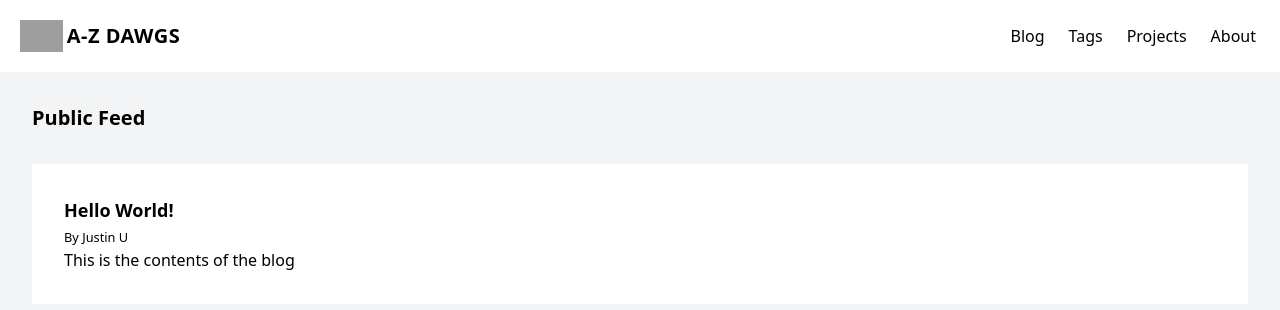
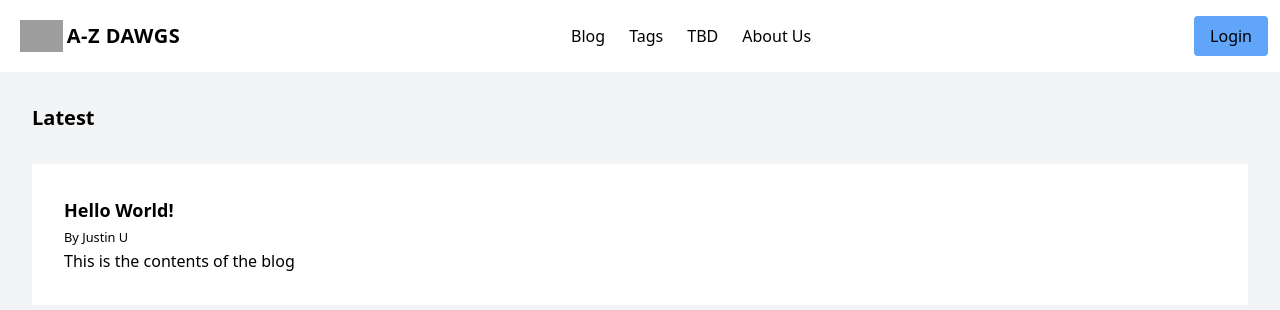
Before and after one commit to ungjus/A2Z-Dawgs, a Next.js app: page / in a window 1280 px wide. Shown: the top 310 px of the page. Built offline with nearby package versions, Linux system fonts and the light colour scheme; grey boxes are pictures that could not be loaded.

Commit message:
Modified navbar to have new log in button

```diff
--- a/components/Layout.tsx
+++ b/components/Layout.tsx
@@ -6,10 +6,10 @@ type Props = {
 };
 
 const Layout = (props: { children: ReactNode }) => (
-  <html>
+  <div>
     <Navbar/>
     <div className="px-8 py-0">{props.children}</div>
-  </html>
+  </div>
 );
 
 export default Layout;
--- /dev/null
+++ b/components/Login.tsx
@@ -0,0 +1,20 @@
+import React from 'react';
+
+interface LoginProps {
+  isMobile?: boolean; // Prop to determine if it's a mobile view
+  active?: boolean;
+}
+
+const Login = ({ isMobile = false, active = false}: LoginProps) => {
+  const buttonStyle = isMobile
+    ? `lg:hidden lg:w-full w-full justify-center p-2 bg-blue-400 rounded text-black hover:bg-blue-300 ${active ? 'block' : 'hidden'}`
+    : `lg:inline-flex hidden ml-4 py-2 px-4 bg-blue-400 rounded text-black hover:bg-blue-300 ${active ? 'hidden' : ''}`;
+
+  return (
+    <button className={buttonStyle} onClick={() => console.log("clicked")}>
+      Login
+    </button>
+  );
+};
+
+export default Login;
--- a/components/Navbar.tsx
+++ b/components/Navbar.tsx
@@ -1,12 +1,13 @@
 import Link from 'next/link';
 import { useState } from 'react';
+import Login from './Login'
 
 const navLinks = [
     { href: '/', title: 'Home' },
     { href: '/blog', title: 'Blog' },
     { href: '/tags', title: 'Tags' },
-    { href: '/projects', title: 'Projects' },
-    { href: '/about', title: 'About' },
+    { href: '/tbd', title: 'TBD' },
+    { href: '/about', title: 'About Us' },
 ]
 
 
@@ -33,9 +34,10 @@ const Navbar = (): JSX.Element => {
 
             {/* Right Side: Hamburger Menu Button */}
             <button
-                    className=' inline-flex p-3 hover:bg-gray-200 rounded lg:hidden text-black ml-auto outline-none'
+                className='inline-flex p-3 hover:bg-gray-200 rounded lg:hidden text-black ml-auto outline-none'
                 onClick={handleClick}
             >
+
                 <svg
                     className='w-6 h-6'
                     fill='none'
@@ -52,26 +54,32 @@ const Navbar = (): JSX.Element => {
                 </svg>
             </button>
 
-                {/* Right Side: Show button and links */}
+            {/* Nav Links and Log in Button*/}
             <div
                 className={`${active ? '' : 'hidden'
                     }   w-full lg:inline-flex lg:flex-grow lg:w-auto`}
             >
-                    <div className="lg:inline-flex lg:flex-row lg:ml-auto lg:w-auto w-full lg:items-center items-start  flex flex-col lg:h-auto">
-                        <ul>
+                <div className="lg:inline-flex lg:flex-row lg:w-full w-full lg:items-center items-start  flex flex-col lg:h-auto">
+                    {/* Center: Navigation Links */}
+                    <ul className={`lg:inline-flex lg:w-full w-full justify-center`}>
                         {navLinks
                             .filter((link) => link.href !== '/')
                             .map((link) => (
-                                    <Link
-                                        key={link.title}
-                                        href={link.href}
-                                    >
-                                        <li className="lg:inline-flex lg:w-auto w-full px-3 py-2 rounded text-black items-center justify-center cursor-pointer" onClick={() => handleClick()}>{link.title}</li>
+                                <Link key={link.title} href={link.href}>
+                                    <li className="lg:inline-flex px-3 py-2 rounded text-black items-center flex justify-center cursor-pointer" onClick={() => handleClick()}>{link.title}</li>
                                 </Link>
                             ))}
                     </ul>
+
+                    {/* Right Side: Login Button (Hidden on Mobile, Shown on Larger Devices) */}
+                    <Login isMobile={false} active={active}/>
+
                 </div>
             </div>
+
+            {/* Mobile: Login Button (Visible on Mobile Inside Hamburger Menu) */}
+            <Login isMobile={true} active={active}/>
+
         </nav>
     );
 };
--- a/pages/_app.tsx
+++ b/pages/_app.tsx
@@ -1,9 +1,12 @@
 import { AppProps } from "next/app";
 import '../css/tailwind.css'
+import Layout from "../components/Layout";
 
 const App = ({ Component, pageProps }: AppProps) => {
   return (
-    <Component {...pageProps} />
+    <Layout>
+      <Component {...pageProps} />
+    </Layout>
   );
 };
 
--- /dev/null
+++ b/pages/about.tsx
@@ -0,0 +1,8 @@
+
+const About = (): JSX.Element => {
+    return (
+      <div>About Us</div>
+    )
+  }
+
+  export default About
--- a/pages/index.tsx
+++ b/pages/index.tsx
@@ -1,6 +1,5 @@
 import React from "react"
 import { GetStaticProps } from "next"
-import Layout from "../components/Layout"
 import Post, { PostProps } from "../components/Post"
 
 export const getStaticProps: GetStaticProps = async () => {
@@ -26,11 +25,10 @@ type Props = {
   feed: PostProps[]
 }
 
-const Blog: React.FC<Props> = (props) => {
+const Blog = (props: Props): JSX.Element => {
   return (
-    <Layout>
     <div className="page">
-        <h1 className="text-xl font-bold pt-8">Public Feed</h1>
+      <h1 className="text-xl font-bold pt-8">Latest</h1>
       <main>
         {props.feed.map((post) => (
           <div key={post.id} className="bg-white mt-8 hover:shadow">
@@ -39,7 +37,6 @@ const Blog: React.FC<Props> = (props) => {
         ))}
       </main>
     </div>
-    </Layout>
   )
 }
 
```
Lines whose indentation alone changed are shown as unchanged.
